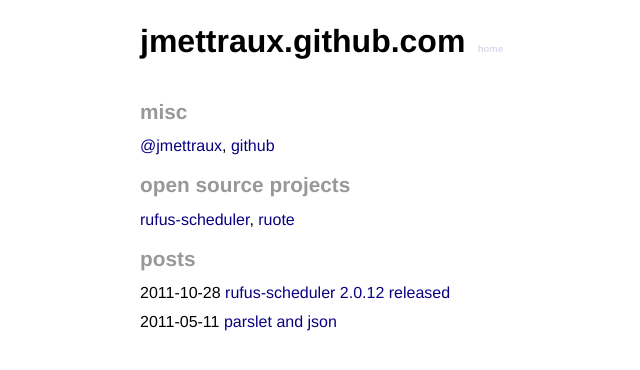
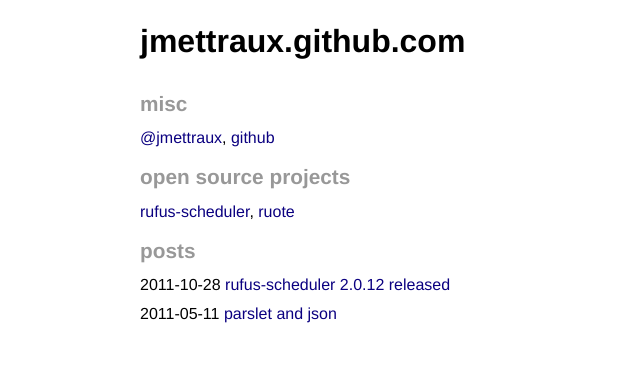
Before and after one commit to jmettraux/jmettraux.github.com, a Jekyll site: the page built from index.md, in a window 1280 px wide. Shown: the top 370 px of the page, without its empty margins (150-790 px from the left). Built offline with Jekyll 4.4.1, drawn with Linux system fonts in a browser that asks for light colours.

Commit message:
simplified index.md (via top.html)

```diff
--- a/_layouts/top.html
+++ b/_layouts/top.html
@@ -2,9 +2,7 @@
 layout: default
 ---
 
-<h1>{{ page.title }}<span class="nav">
-  <a href="/">home</a>
-</span></h1>
+<h1>{{ page.title }}</h1>
 
 <div class="content">
   {{ content }}
```
Also changed, not shown: about.md (deleted, +0 -6 lines).
